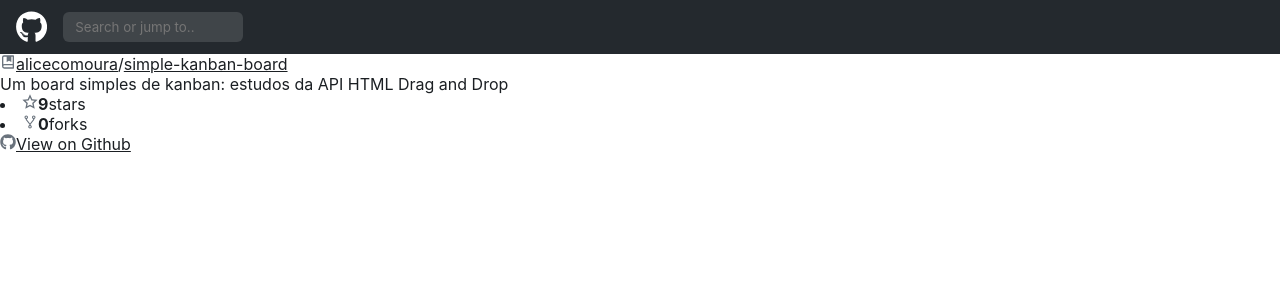
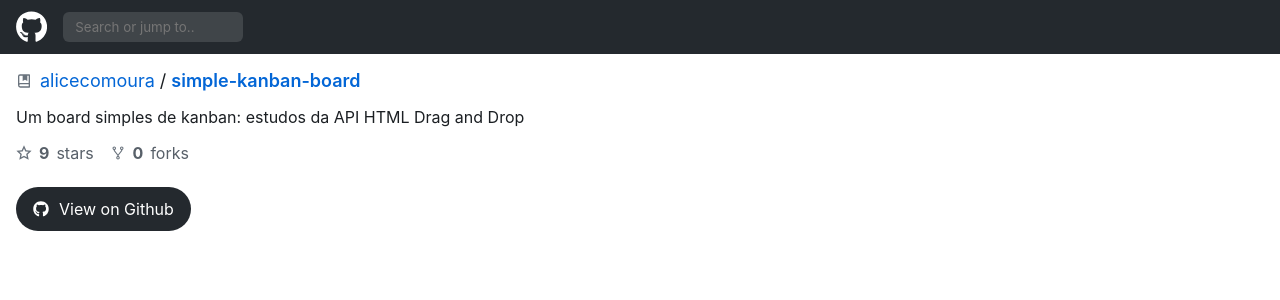
Before and after one commit to alicecomoura/clone-github, a React (Create React App) app: page /alicecomoura/simple-kanban-board in a window 1280 px wide. Shown: the top 300 px of the page. Built offline with nearby package versions, Linux system fonts and the light colour scheme.

Commit message:
feat: add styles from page repo

```diff
--- a/src/pages/repository/styles.ts
+++ b/src/pages/repository/styles.ts
@@ -1,31 +1,112 @@
-import styled, { css } from 'styled-components';
+import styled, { css } from "styled-components";
 
-import { RiBookMarkLine, RiStarLine } from 'react-icons/ri'
-import { AiOutlineFork } from 'react-icons/ai'
-import { FaGithub } from 'react-icons/fa'
-import { themes } from '../../styles/themes';
+import { RiBookMarkLine, RiStarLine } from "react-icons/ri";
+import { AiOutlineFork } from "react-icons/ai";
+import { FaGithub } from "react-icons/fa";
+import { themes } from "../../styles/themes";
 
 export const Container = styled.div`
+  display: flex;
+  flex-direction: column;
+  padding: 16px;
 
+  > p {
+    font-size: 16px;
+  }
 `;
 
-export const Breadcrumb = styled.div``
+export const Breadcrumb = styled.div`
+  margin-bottom: 16px;
+
+  display: flex;
+  align-items: center;
+  flex-wrap: nowrap;
+  white-space: nowrap;
+
+  font-size: 18px;
+
+  > a {
+    color: ${themes.link};
+
+    text-decoration: none;
+
+    &:hover,
+    &:focus {
+      text-decoration: underline;
+    }
+
+    &.username {
+      margin-left: 8px;
+    }
+
+    &.reponame {
+      font-weight: 600;
+    }
+  }
+
+  > span {
+    padding: 0 5px;
+  }
+`;
 
 const iconCSS = css`
   width: 16px;
   height: 16px;
   fill: ${themes.icon};
   flex-shrink: 0;
-`
+`;
 
-export const RepoIcon = styled(RiBookMarkLine)`${iconCSS}`
+export const RepoIcon = styled(RiBookMarkLine)`
+  ${iconCSS}
+`;
 
-export const Stars = styled.div``
+export const Stars = styled.ul`
+  margin-top: 16px;
+  display: flex;
+  align-items: center;
 
-export const StarIcon = styled(RiStarLine)`${iconCSS}`
+  > li {
+    display: flex;
+    align-items: center;
+    margin-right: 9px;
 
-export const ForkIcon = styled(AiOutlineFork)`${iconCSS}`
+    > * {
+      margin-right: 7px;
+      color: ${themes.gray};
+    }
+  }
+`;
 
-export const LinkButton = styled.a``
+export const StarIcon = styled(RiStarLine)`
+  ${iconCSS}
+`;
 
-export const GithunIcon = styled(FaGithub)`${iconCSS}`
+export const ForkIcon = styled(AiOutlineFork)`
+  ${iconCSS}
+`;
+
+export const LinkButton = styled.a`
+      text-decoration: none;
+
+  margin-top: 24px;
+  background: ${themes["gray-dark"]};
+  padding: 12px 17px;
+  border-radius: 24px;
+  width: max-content;
+
+  display: flex;
+  align-items: center;
+
+  > span {
+    color: ${themes.primary};
+  }
+
+  svg {
+    fill: ${themes.primary};
+    margin-right: 10px;
+  }
+`;
+
+export const GithunIcon = styled(FaGithub)`
+  ${iconCSS}
+`;
```
